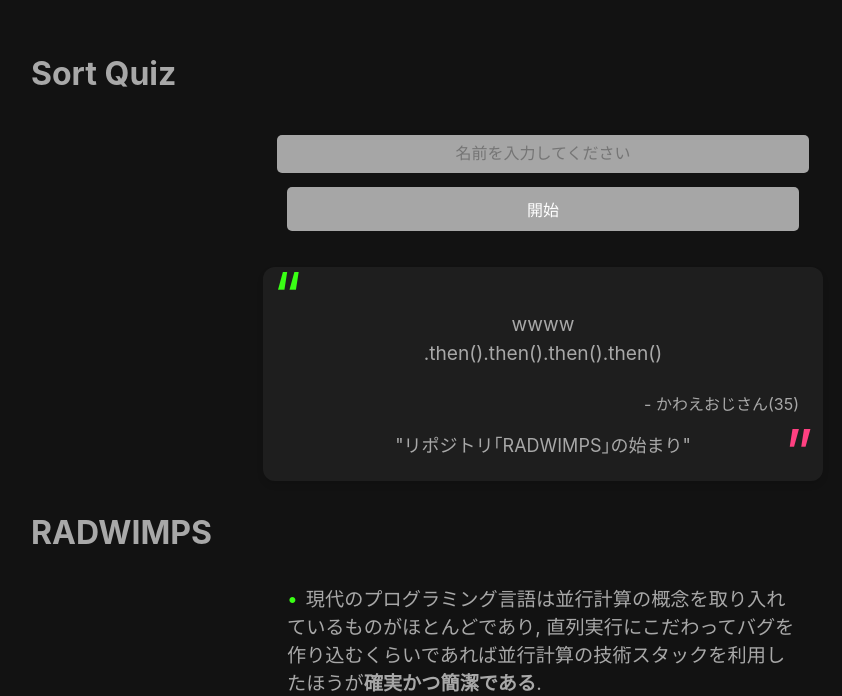
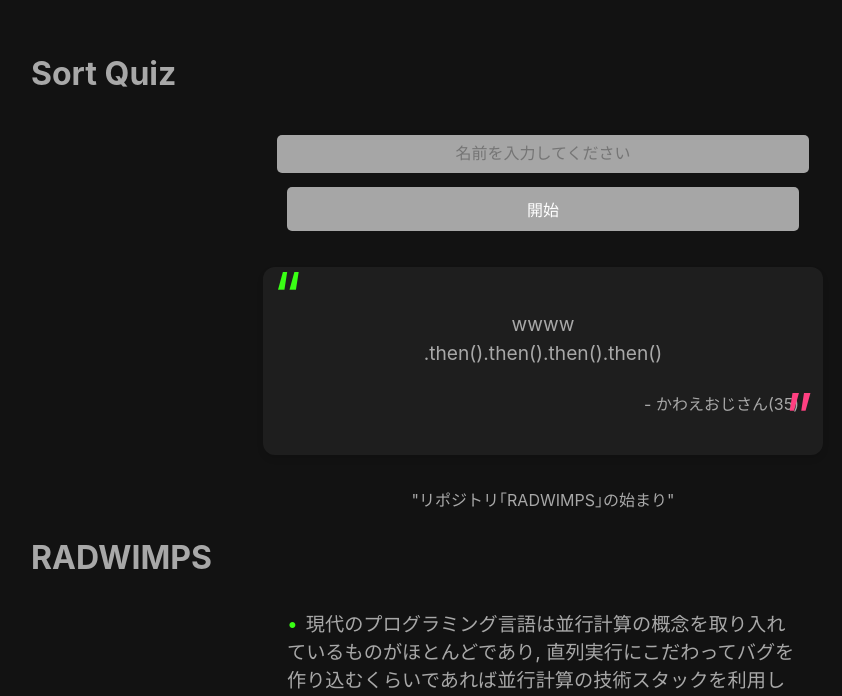
Before and after one commit to raiga0310/Sort-Quiz, a React (Create React App) app: page / in a window 1280 px wide. Shown: the part 101-797 px from the top of the page, without its empty margins (97-939 px from the left). Built offline with nearby package versions, Linux system fonts and the light colour scheme; what @twind/core, @twind/preset-tailwind would draw is missing.

Commit message:
feat: かわえの迷言の部分のスタイル改善

```diff
--- a/src/components/StartScreen.css
+++ b/src/components/StartScreen.css
@@ -62,7 +62,7 @@
   font-size: 4rem;
   position: absolute;
   right: 10px;
-  bottom: -10px;
+  bottom: 0;
   color: #ff4081;
 }
 
@@ -77,3 +77,7 @@
   text-align: right;
   margin-top: 1.5rem;
 }
+
+.quote-alt {
+  margin-top: 1rem;
+}
--- a/src/components/StartScreen.js
+++ b/src/components/StartScreen.js
@@ -30,8 +30,8 @@
       <div className="quote-container" style={{ width: '50%', height: '50%' }}>
         <p className="quote-content">wwww<br />.then().then().then().then()</p>
         <p className="quote-author">- かわえおじさん(35)</p>
-        "リポジトリ｢RADWIMPS｣の始まり"
       </div>
+      <p className="quote-alt">"リポジトリ｢RADWIMPS｣の始まり"</p>
 
       <h2>RADWIMPS</h2>
       <span>現代のプログラミング言語は並行計算の概念を取り入れているものがほとんどであり, 直列実行にこだわってバグを作り込むくらいであれば並行計算の技術スタックを利用したほうが<strong>確実かつ簡潔である</strong>.</span>
```
